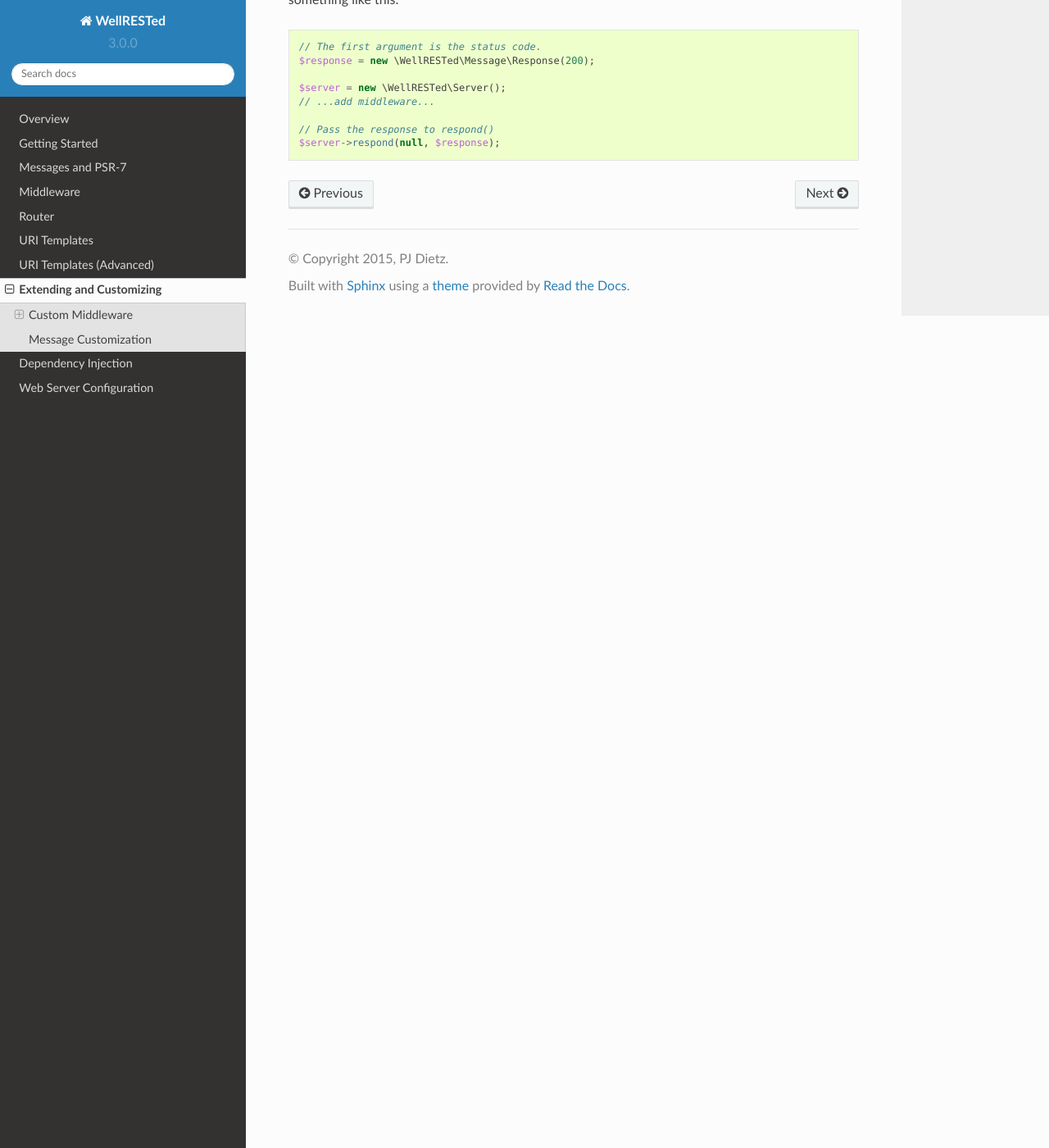
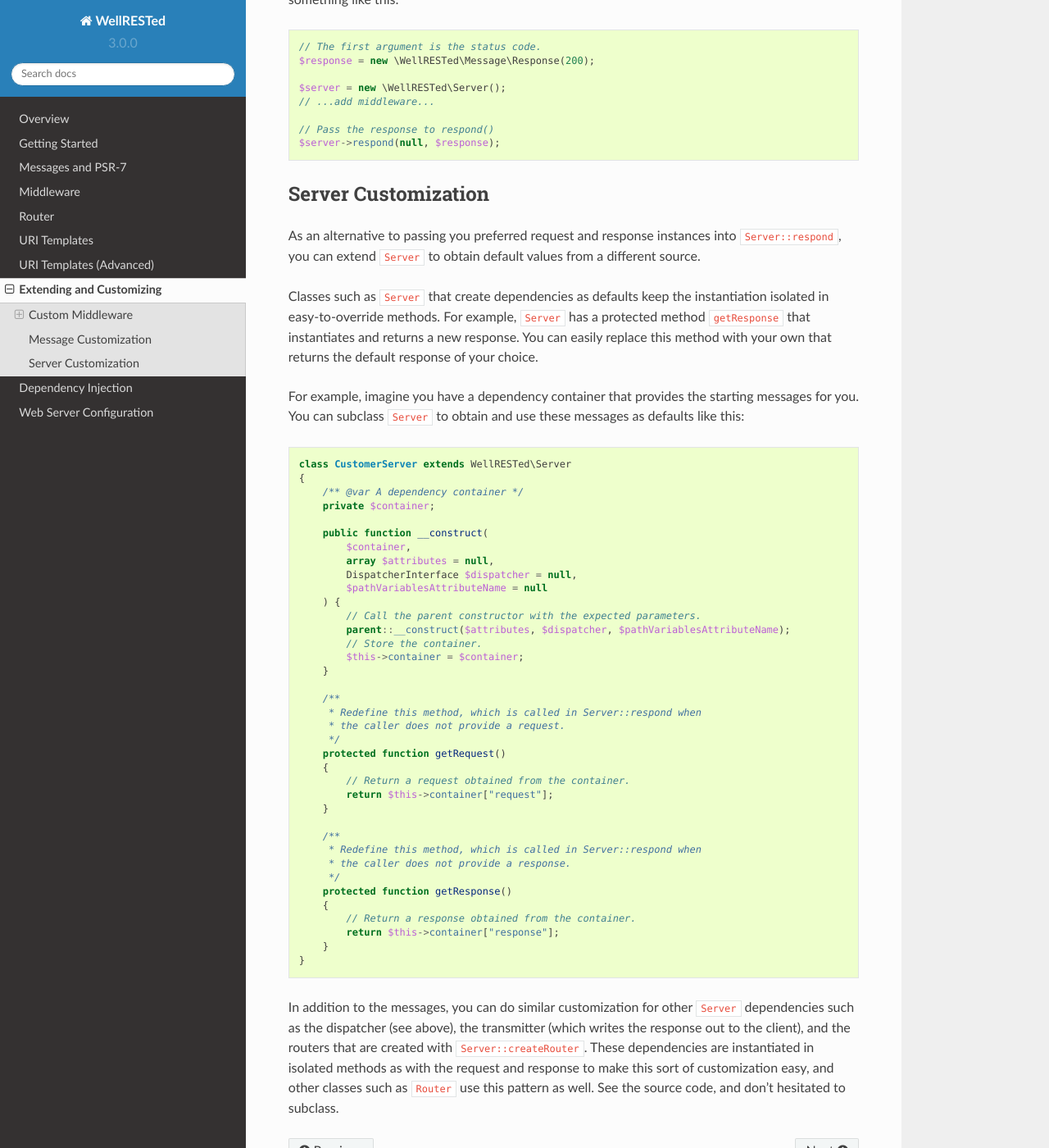
Before and after one commit to wellrestedphp/wellrested, a Sphinx documentation site: the page built from docs/source/extending.rst, in a window 1280 px wide and 1400 px high, scrolled down 3408 px. Shown: the whole window at 82% size. Built offline with Sphinx 7.4.7 and the Read the Docs theme 2.0.0, drawn with Linux system fonts in a browser that asks for light colours.

Commit message:
Update extending docs

```diff
--- a/docs/source/extending.rst
+++ b/docs/source/extending.rst
@@ -163,6 +163,57 @@ Even if you don't want to use a different implementation, you may still find a r
     // Pass the response to respond()
     $server->respond(null, $response);
 
+Server Customization
+--------------------
+
+As an alternative to passing you preferred request and response instances into ``Server::respond``, you can extend ``Server`` to obtain default values from a different source.
+
+Classes such as ``Server`` that create dependencies as defaults keep the instantiation isolated in easy-to-override methods. For example, ``Server`` has a protected method ``getResponse`` that instantiates and returns a new response. You can easily replace this method with your own that returns the default response of your choice.
+
+For example, imagine you have a dependency container that provides the starting messages for you. You can subclass ``Server`` to obtain and use these messages as defaults like this:
+
+.. code-block:: php
+
+    class CustomerServer extends WellRESTed\Server
+    {
+        /** @var A dependency container */
+        private $container;
+
+        public function __construct(
+            $container,
+            array $attributes = null,
+            DispatcherInterface $dispatcher = null,
+            $pathVariablesAttributeName = null
+        ) {
+            // Call the parent constructor with the expected parameters.
+            parent::__construct($attributes, $dispatcher, $pathVariablesAttributeName);
+            // Store the container.
+            $this->container = $container;
+        }
+
+        /**
+         * Redefine this method, which is called in Server::respond when
+         * the caller does not provide a request.
+         */
+        protected function getRequest()
+        {
+            // Return a request obtained from the container.
+            return $this->container["request"];
+        }
+
+        /**
+         * Redefine this method, which is called in Server::respond when
+         * the caller does not provide a response.
+         */
+        protected function getResponse()
+        {
+            // Return a response obtained from the container.
+            return $this->container["response"];
+        }
+    }
+
+In addition to the messages, you can do similar customization for other ``Server`` dependencies such as the dispatcher (see above), the transmitter (which writes the response out to the client), and the routers that are created with ``Server::createRouter``. These dependencies are instantiated in isolated methods as with the request and response to make this sort of customization easy, and other classes such as ``Router`` use this pattern as well. See the source code, and don't hesitated to subclass.
+
 .. _PSR-7: http://www.php-fig.org/psr/psr-7/
 .. _Using Middleware: middleware.html#using-middleware
 .. _Request Attributes: messages.html#attributes
```
